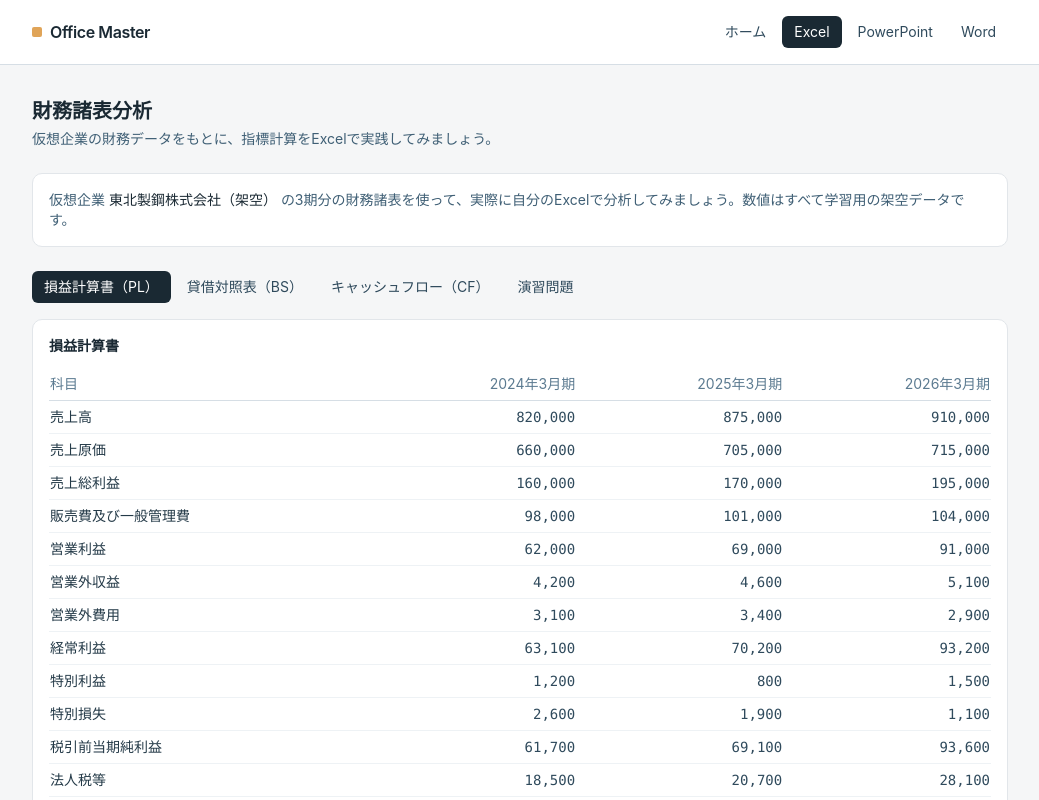
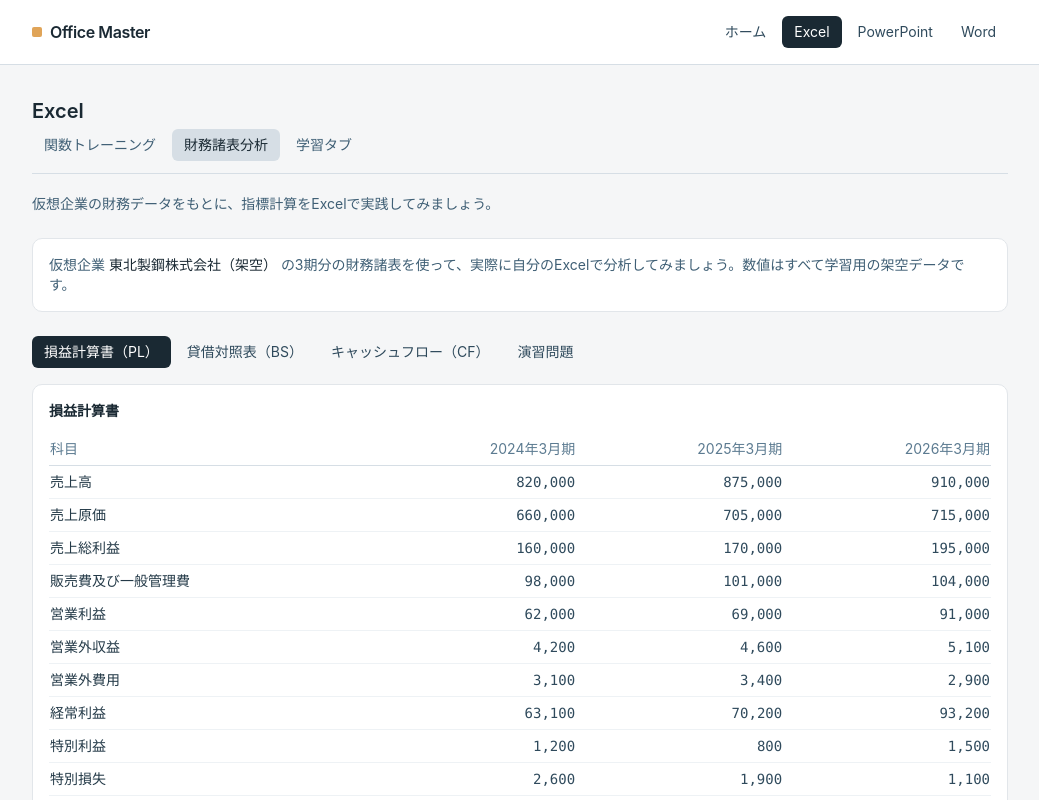
Before and after one commit to kane111-ai/excel-app, a Next.js app: page /excel/finance in a window 1280 px wide. Shown: the top 800 px of the page, without its empty margins (120-1159 px from the left). Built offline with nearby package versions, Linux system fonts and the light colour scheme.

Commit message:
Add files via upload

```diff
--- a/app/excel/finance/page.js
+++ b/app/excel/finance/page.js
@@ -1,11 +1,19 @@
 import FinanceWorkbook from '@/components/FinanceWorkbook';
+import AppTabs from '@/components/AppTabs';
 
-export const metadata = { title: '財務諸表分析 | Excel Master' };
+export const metadata = { title: '財務諸表分析 | Office Master' };
+
+const TABS = [
+  { href: '/excel/functions', label: '関数トレーニング' },
+  { href: '/excel/finance', label: '財務諸表分析' },
+  { href: '/excel/learn', label: '学習タブ' },
+];
 
 export default function FinancePage() {
   return (
     <div>
-      <h1 className="text-xl font-semibold text-steel-800 mb-1">財務諸表分析</h1>
+      <h1 className="text-xl font-semibold text-steel-800 mb-1">Excel</h1>
+      <AppTabs links={TABS} />
       <p className="text-steel-500 text-sm mb-6">
         仮想企業の財務データをもとに、指標計算をExcelで実践してみましょう。
       </p>
```
